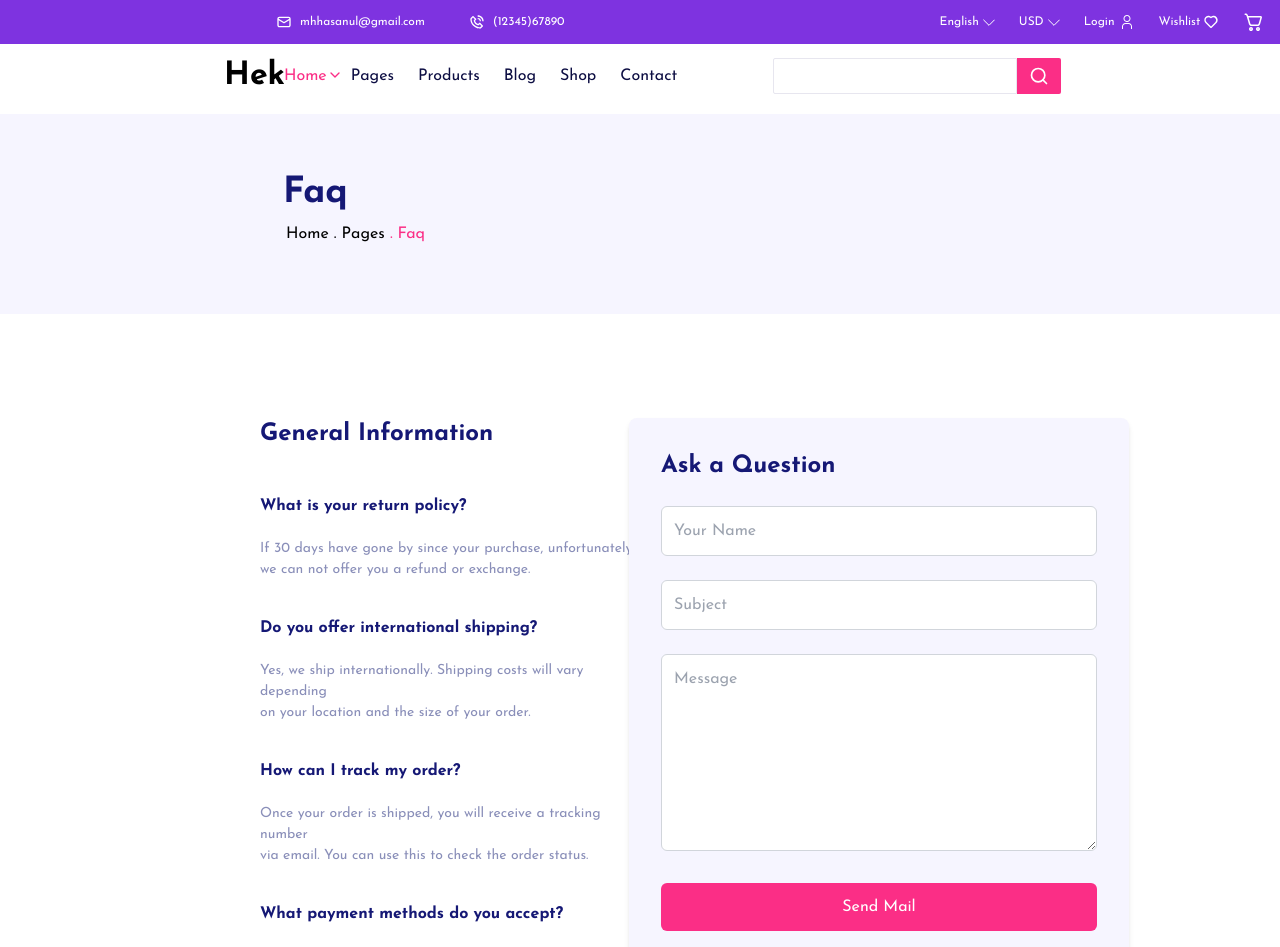
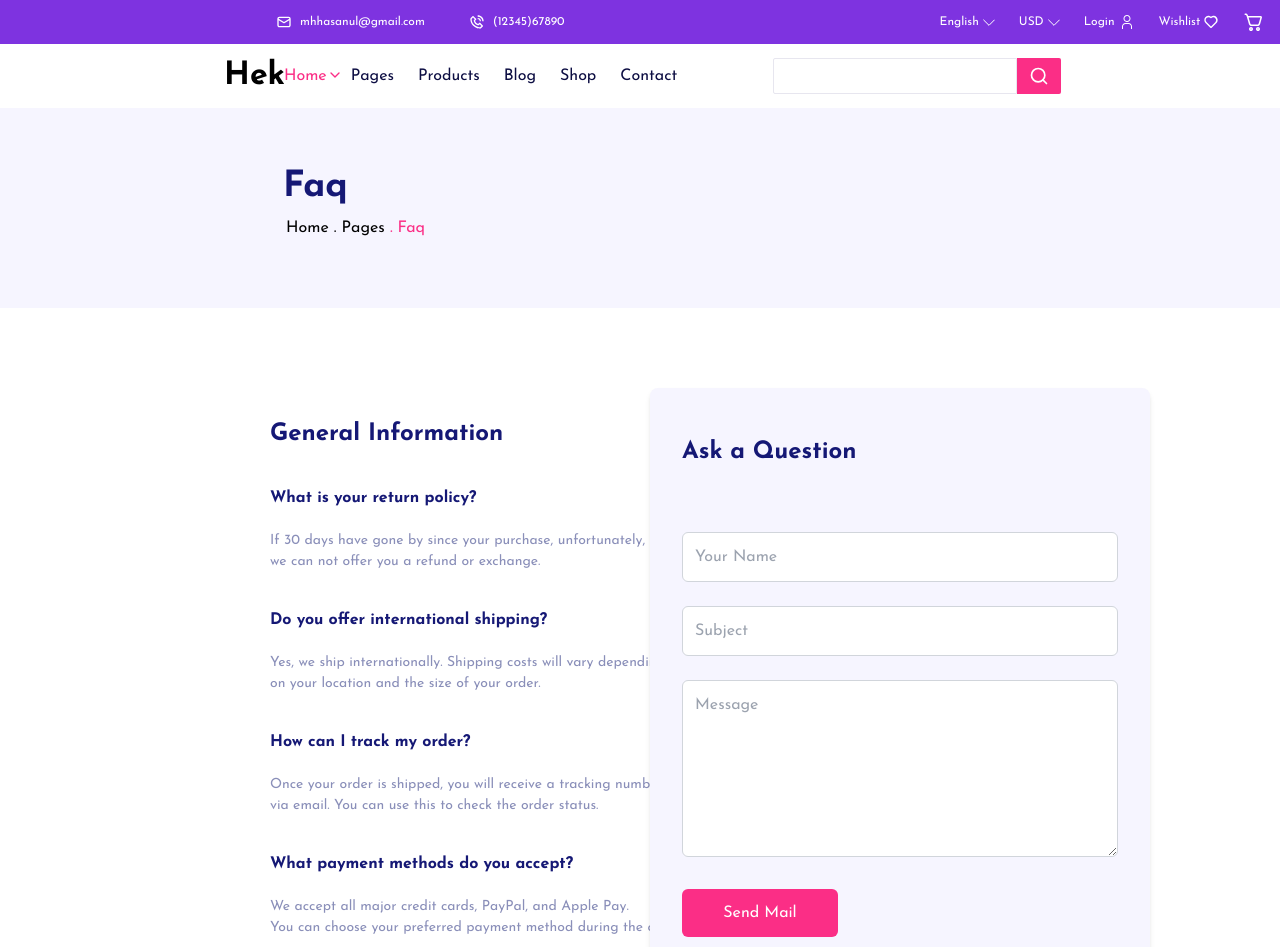
Before and after one commit to WafaaKanwal/Hackathon-UI-UX-Figma, a Next.js app: page /faq in a window 1280 px wide. Shown: the top 947 px of the page. Built offline with nearby package versions, Linux system fonts and the light colour scheme.

Commit message:
Add files via upload

```diff
--- a/src/app/faq/page.tsx
+++ b/src/app/faq/page.tsx
@@ -1,14 +1,14 @@
 import React from "react";
 import Image from "next/image";
-import faqImage from "/public/images/image 1174.png"; // Adjust the path based on your folder structure
+import faqImage from "/public/images/image 1174.png";
 
 export default function Faq() {
   return (
     <div className="min-h-screen py-10 relative">
       {/* Rectangle Section */}
-      <div className="absolute mt-[-34px] left-0 w-full h-[200px] bg-[#F6F5FF]">
+      <div className="absolute top-0 left-0 w-full h-[200px] bg-[#F6F5FF]">
         <h1
-          className="text-[#151875] font-bold ml-[283px] mt-[67px] "
+          className="text-[#151875] font-bold text-center sm:text-left sm:ml-[283px] mt-[67px]"
           style={{
             fontSize: "36px",
             lineHeight: "25.78px",
@@ -17,7 +17,7 @@ export default function Faq() {
           Faq
         </h1>
         <p
-          className="mt-5 ml-[286px]"
+          className="text-center sm:text-left sm:ml-[286px] mt-5"
           style={{
             fontSize: "16px",
             fontWeight: 500,
@@ -30,59 +30,36 @@ export default function Faq() {
       </div>
 
       {/* Content Section */}
-      <div className="relative mt-[200px] px-10 flex gap-10">
+      <div className="relative mt-[200px] px-4 sm:px-10 lg:flex lg:gap-10">
   {/* Left Column: General Information */}
-        <div className="w-1/2">
-          <h2 className="text-[#151875] text-2xl ml-[220px] font-bold mb-6 mt-[70px]">
+  <div className="md:ml-[230px] lg:w-1/2">
+    <h2 className="text-[#151875] text-2xl text-center sm:text-left font-bold mb-6 mt-[70px]">
       General Information
     </h2>
     <div className="space-y-6">
-            <div>
-              <h3 className="text-[#151875] font-semibold ml-[220px] mt-11">
-                What is your return policy?
+      {[{ question: "What is your return policy?", answer: "If 30 days have gone by since your purchase, unfortunately,\nwe can not offer you a refund or exchange." },
+        { question: "Do you offer international shipping?", answer: "Yes, we ship internationally. Shipping costs will vary depending\non your location and the size of your order." },
+        { question: "How can I track my order?", answer: "Once your order is shipped, you will receive a tracking number\nvia email. You can use this to check the order status." },
+        { question: "What payment methods do you accept?", answer: "We accept all major credit cards, PayPal, and Apple Pay.\nYou can choose your preferred payment method during the checkout process." }]
+        .map((item, index) => (
+          <div key={index}>
+            <h3 className="text-[#151875] font-semibold text-center sm:text-left mt-9">
+              {item.question}
             </h3>
-              <p className="text-[#8A8FB9] ml-[220px] text-[14px] mt-5 font-lato">
-                If 30 days have gone by since your purchase, unfortunately,{" "}
-                <br /> we can not offer you a refund or exchange.
+            <p className="text-[#8A8FB9] text-center sm:text-left text-[14px] mt-5 font-lato whitespace-pre-line">
+              {item.answer}
             </p>
           </div>
-            <div>
-              <h3 className="text-[#151875] ml-[220px] font-semibold mt-9">
-                Do you offer international shipping?
-              </h3>
-              <p className="text-[#8A8FB9] ml-[220px] text-[14px] mt-5 font-lato">
-                Yes, we ship internationally. Shipping costs will vary depending{" "}
-                <br /> on your location and the size of your order.
-              </p>
-            </div>
-            <div>
-              <h3 className="text-[#151875] ml-[220px] font-semibold mt-9">
-                How can I track my order?
-              </h3>
-              <p className="text-[#8A8FB9] ml-[220px] text-[14px] mt-5 font-lato">
-                Once your order is shipped, you will receive a tracking number{" "}
-                <br /> via email. You can use this to check the order status.
-              </p>
-            </div>
-            <div>
-              <h3 className="text-[#151875] ml-[220px] font-semibold mt-9">
-                What payment methods do you accept?
-              </h3>
-              <p className="text-[#8A8FB9] ml-[220px] text-[14px] mt-5 font-lato">
-                We accept all major credit cards, PayPal, and Apple Pay. You can
-                choose <br />
-                your preferred payment method during the checkout process.
-              </p>
-            </div>
+        ))}
     </div>
   </div>
 
   {/* Right Column: Ask a Question Form */}
-        <div className="mt-[70px] ml-[-51px] w-[500px] bg-[#F6F5FF] p-8 rounded-lg shadow-md">
-          <h2 className="text-[#151875] text-2xl font-bold mb-6">
+  <div className="h-[590px] mt-[70px] lg:mt-10 lg:ml-[-260px] lg:mr-6 mx-auto lg:w-[500px] bg-[#F6F5FF] p-8 rounded-lg shadow-md">
+    <h2 className="text-[#151875] text-2xl font-bold mb-6 mt-4">
       Ask a Question
     </h2>
-          <form className="space-y-6">
+    <form className="space-y-6 mt-16">
       <input
         type="text"
         placeholder="Your Name"
@@ -95,17 +72,18 @@ export default function Faq() {
       />
       <textarea
         placeholder="Message"
-              className="w-full h-[197px] p-3 border border-gray-300 rounded-md focus:outline-none focus:ring-2 focus:ring-[#FB2E86]"
+        className="w-full h-[177px] p-3 border border-gray-300 rounded-md focus:outline-none focus:ring-2 focus:ring-[#FB2E86]"
       ></textarea>
       <button
         type="submit"
-              className="w-full bg-[#FB2E86] text-white py-3 rounded-md hover:bg-[#e42a75] transition"
+        className="w-[156px] bg-[#FB2E86] text-white py-3 rounded-md hover:bg-[#e42a75] transition"
       >
         Send Mail
       </button>
     </form>
   </div>
 </div>
+
 
       {/* Image Section */}
       <div className="mt-24 mb-[-21px] flex justify-center">
@@ -114,7 +92,7 @@ export default function Faq() {
           alt="FAQ Section Illustration"
           width={1000}
           height={400}
-          className="rounded-lg "
+          className="rounded-lg"
         />
       </div>
     </div>
```
Lines whose indentation alone changed are shown as unchanged.
